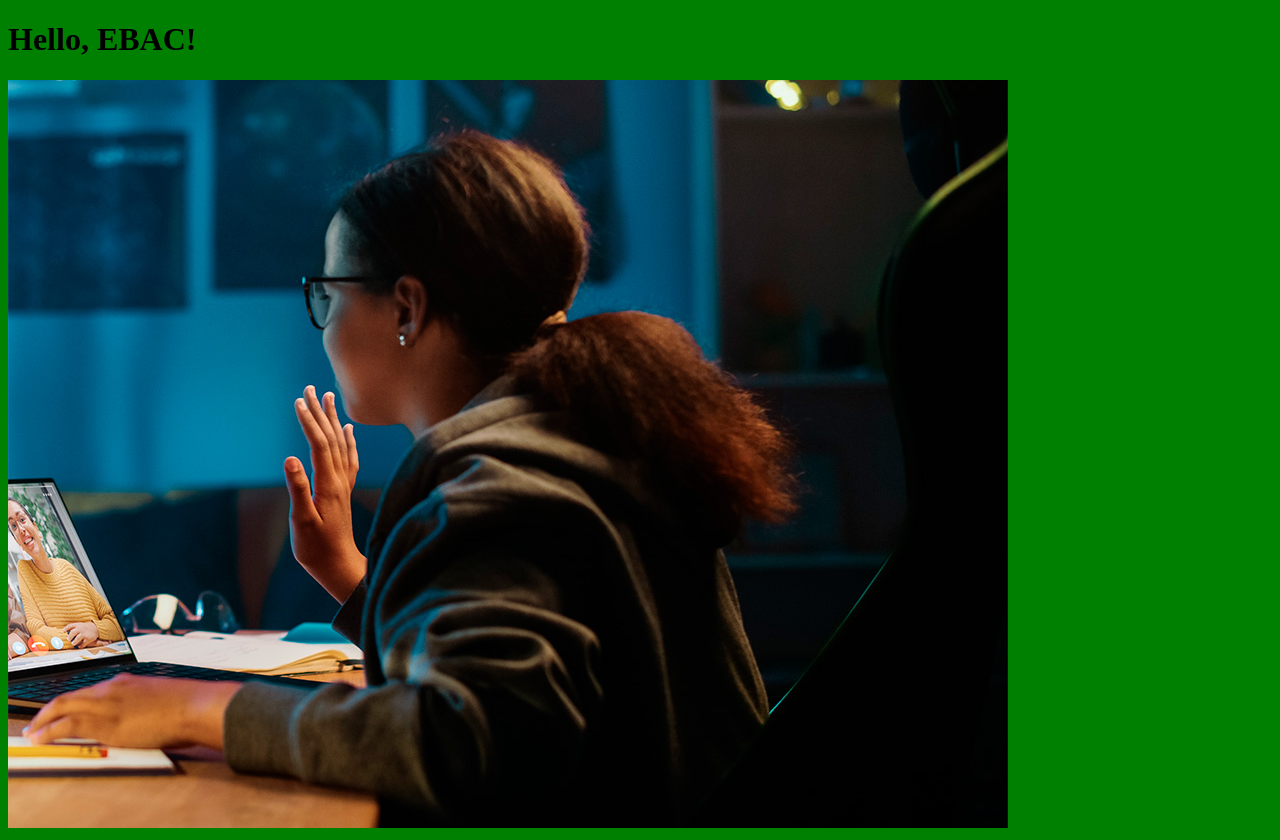
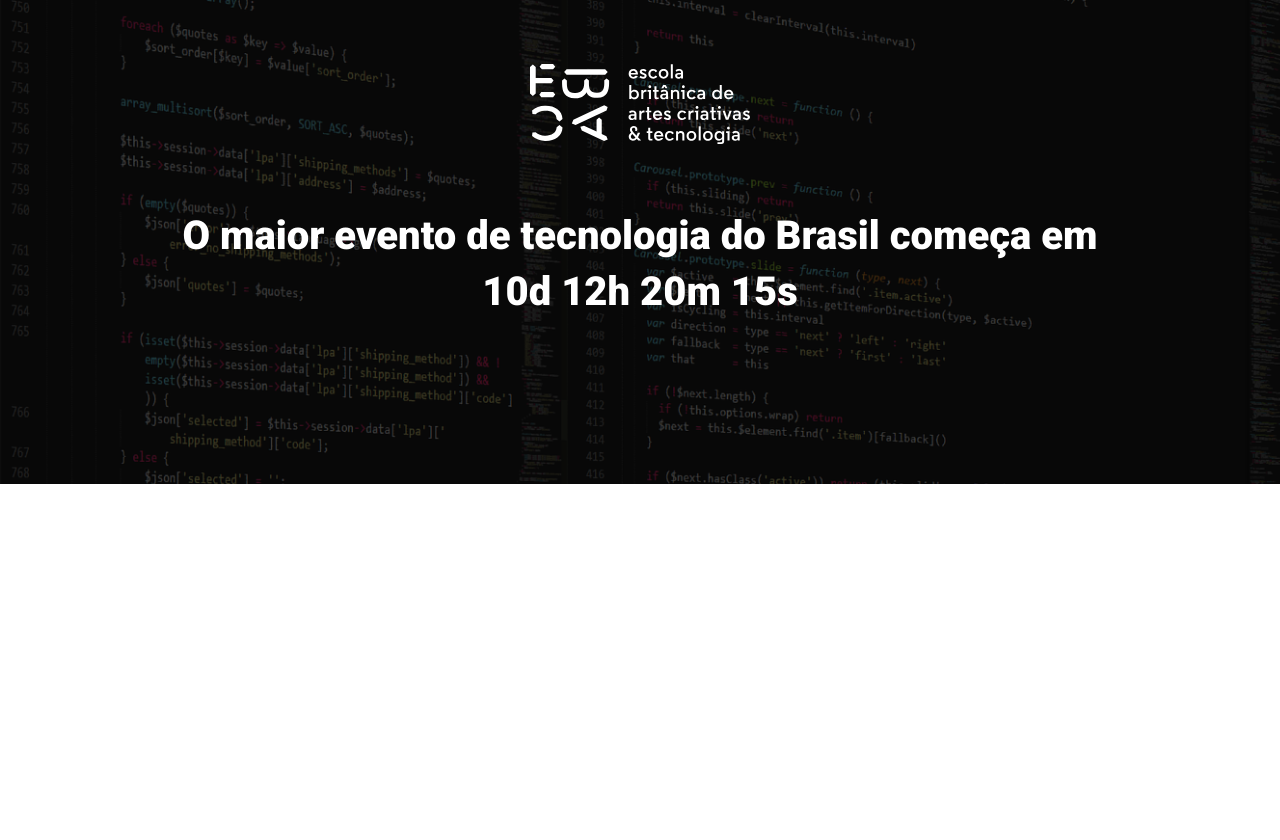
Before and after one commit to GabrielBettiMachado/ebac_tech_talks, a website built with Parcel: page src/index.html in a window 1280 px wide. After the commit the page ends 800 px from the top, so only its background shows below. Built offline with nearby package versions, Linux system fonts and the light colour scheme.

Commit message:
criando o hero

```diff
--- a/package.json
+++ b/package.json
@@ -3,7 +3,8 @@
   "version": "1.0.0",
   "description": "",
   "scripts": {
-    "dev": "parcel src/index.html src/styles/main.scss src/scripts/main.js",
+    "dev": "parcel src/index.html src/styles/main.scss src/scripts/main.js --no-cache",
+    "build": "parcel build src/index.html --no-cache --public-url ./",
     "test": "echo \"Error: no test specified\" && exit 1"
   },
   "keywords": [],
--- a/src/index.html
+++ b/src/index.html
@@ -3,12 +3,24 @@
 <head>
     <meta charset="UTF-8" />
     <meta name="viewport" content="width=device-width, initial-scale=1.0" />
-    <title>EBAC Talks</title>
+    <title>EBAC Tech Talks</title>
+
+    <link rel="preconnect" href="https://fonts.googleapis.com">
+    <link rel="preconnect" href="https://fonts.gstatic.com" crossorigin>
+    <link href="https://fonts.googleapis.com/css2?family=Roboto:wght@400;700;900&display=swap" rel="stylesheet">
+
     <link rel="stylesheet" href="./styles/main.scss" />
 </head>
 <body>
-    <h1>Hello, EBAC!</h1>
-    <img src="./images/backend.png" alt="">
+    <header class="hero">
+        <div class="container">
+            <img class="hero__logo" src="./images/ebac_logo.svg" alt="EBAC">
+            <p class="hero__text">
+                O maior evento de tecnologia do Brasil começa em 10d 12h 20m 15s
+            </p>
+        </div>
+    </header>
+
     <script src="./scripts/main.js"></script>
 </body>
 </html>
--- /dev/null
+++ b/src/styles/_hero.scss
@@ -0,0 +1,52 @@
+.hero {
+    padding-top: 64px;
+    padding-bottom: 100px;
+    background-image: url(../images/fundo.png);
+    background-repeat: no-repeat;
+    background-size: cover;
+    position: relative;
+
+    .container {
+        position: relative;
+    }
+
+    &::before {
+        position: absolute;
+        top: 0;
+        left: 0;
+        width: 100%;
+        height: 100%;
+        background-color: #000;
+        content: '';
+        opacity: .7;
+    }
+
+    &__text {
+        margin-top: 64px;
+        margin-bottom: 64px;
+        font-size: 40px;
+        line-height: 56px;
+        font-weight: 800;
+        text-align: center;
+    }
+
+    &__logo {
+        margin: 0 auto;
+        height: 80px;
+        display: block;
+    }
+
+    @media (max-width: 640px) {
+        padding: 40px 0;
+
+        &__logo {
+            height: 40px;
+        }
+
+        &__text {
+            font-size: 22px;
+            line-height: 24px;
+            margin: 24px 0;
+        }
+    }
+}
--- a/src/styles/main.scss
+++ b/src/styles/main.scss
@@ -1,3 +1,23 @@
-body {
-    background-color: green;
+@use 'hero';
+
+* {
+    margin: 0;
+    padding: 0;
+    box-sizing: border-box;
+    font-family: Roboto, sans-serif;
+    color: #fff;
 }
+
+.container {
+    max-width: 960px;
+    width: 100%;
+    margin: 0 auto;
+
+    @media (max-width: 640px) {
+        max-width: 80%;
+    }
+
+    @media (max-width: 1024px) {
+        max-width: 90%;
+    }
+}
```
